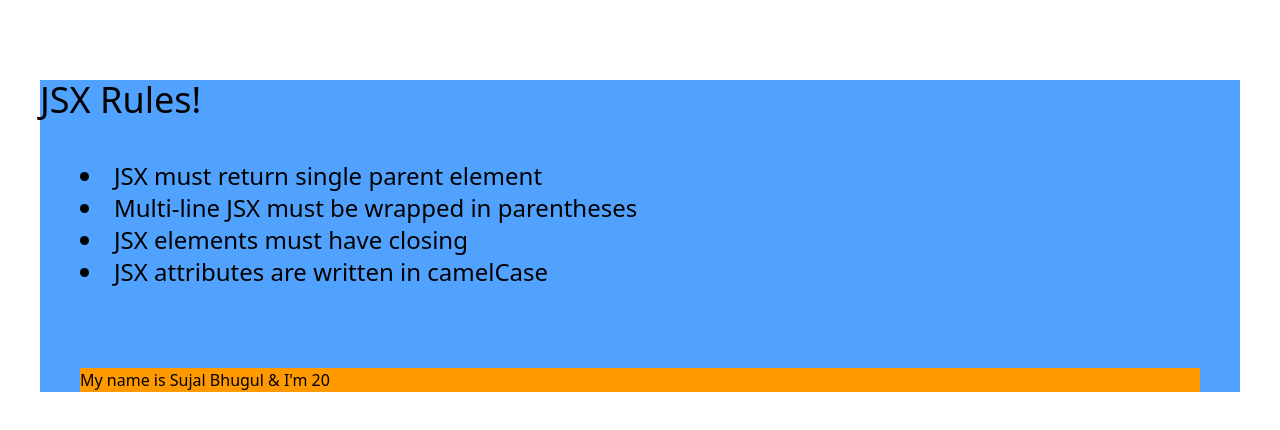
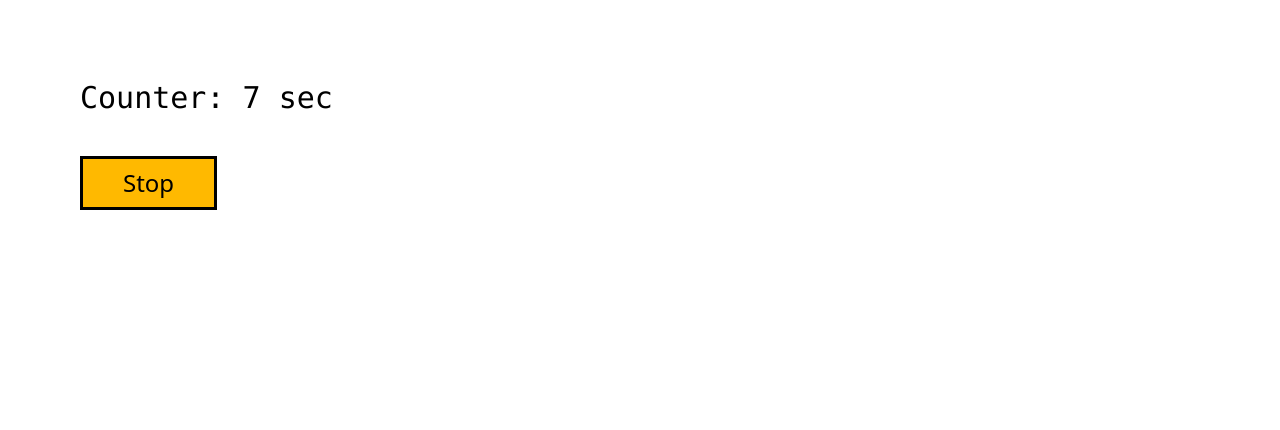
Before and after one commit to Sujal2308/React-Dev-01, a React (Vite) app: page / in a window 1280 px wide. Shown: the top 430 px of the page. Built offline with nearby package versions, Linux system fonts and the light colour scheme.

Commit message:
Timer stopwatch

```diff
--- a/src/App.jsx
+++ b/src/App.jsx
@@ -13,6 +13,8 @@ import EventHandle from './components/EventHandle';
 import RandomNumberGenerator from './components/RandomNumberGenerator';
 import Toggle from './components/Toggle';
 import SideEffects from './components/SideEffects';
+import Refs from './components/Refs';
+import Test from './components/Test';
 
 //! using contextApi to bypass prop drilling
 export const Data = createContext();
@@ -27,11 +29,11 @@ const App  = () =>{
      {/* <EventHandle/> */}
      {/* <Greeting/> */}
      {/* <WelcomeMessage/> */}
-      <Data.Provider value={"Sujal Bhugul"}>
-        <Data2.Provider value={20}>
+      {/* <Data.Provider value={"Sujal"}>
+        <Data2.Provider value={21}>
         <JSXRules />
         </Data2.Provider>
-     </Data.Provider>
+     </Data.Provider> */}
 
     {/*
     <ProductInfo/>
@@ -41,6 +43,8 @@ const App  = () =>{
    */}
    {/* <Toggle/> */}
      {/* <Footer/> */}
+     {/* <Refs/> */}
+     <Test/>
     </>
   )
 }
--- /dev/null
+++ b/src/components/Test.jsx
@@ -0,0 +1,50 @@
+import { useState, useEffect } from "react";
+import { useRef } from "react";
+
+const Test = () => {
+  const [counter, setCounter] = useState(0);
+  const val = useRef(0);
+
+  useEffect(() => {
+        val.current = setInterval(() => {
+            setCounter((prevCount) => prevCount + 1);
+          }, 1000);
+
+          //! Cleaner Function
+          return () => {
+            clearInterval(val.current);
+          };
+
+  },[]);
+
+  //console.log(counter) //! in sync with counter
+
+  //   function increment(){
+  //       setCounter(counter+1) //! component rerender takes place
+  //       console.log("State value: "+counter) //! always 1 render behind
+  //     //   val.current = counter
+  //     //   console.log(val.current)
+
+  //   }
+
+  const stopTimer = () =>{
+    clearInterval(val.current)
+
+  }
+
+  return (
+    <>
+      <h1 className="text-3xl font-mono ml-20 mb-10 mt-20">
+        Counter: {counter + " sec"}
+      </h1>
+      <button
+        className="px-10 py-2 ml-20 bg-amber-400 text-2xl cursor-pointer border-3"
+        onClick={stopTimer}
+      >
+        Stop
+      </button>
+    </>
+  );
+};
+
+export default Test;
```
